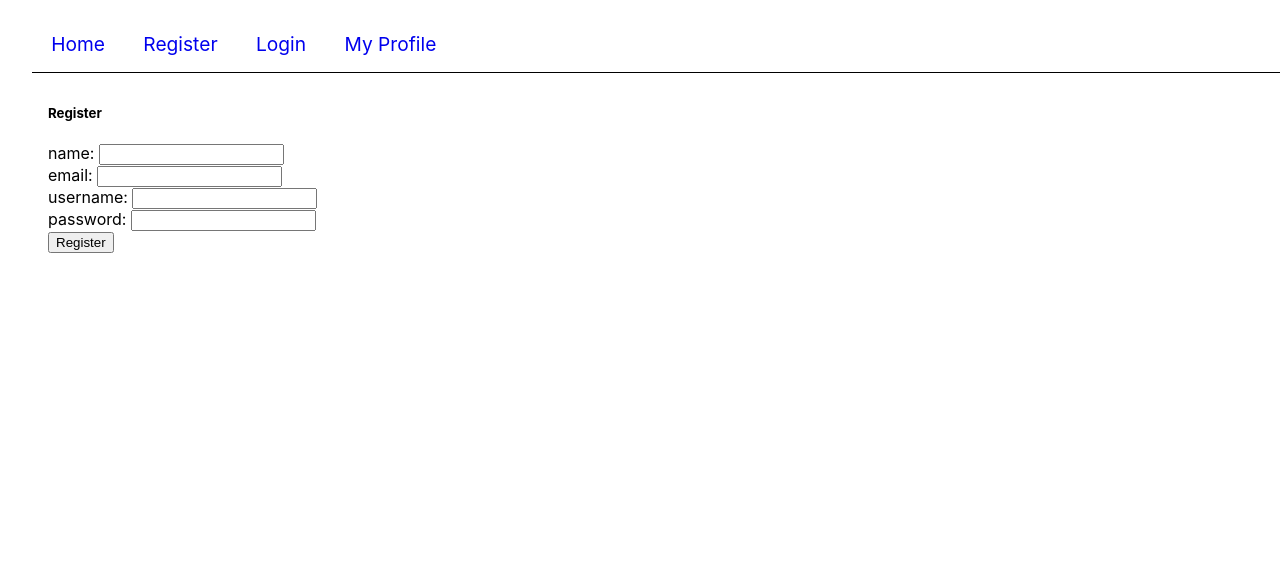
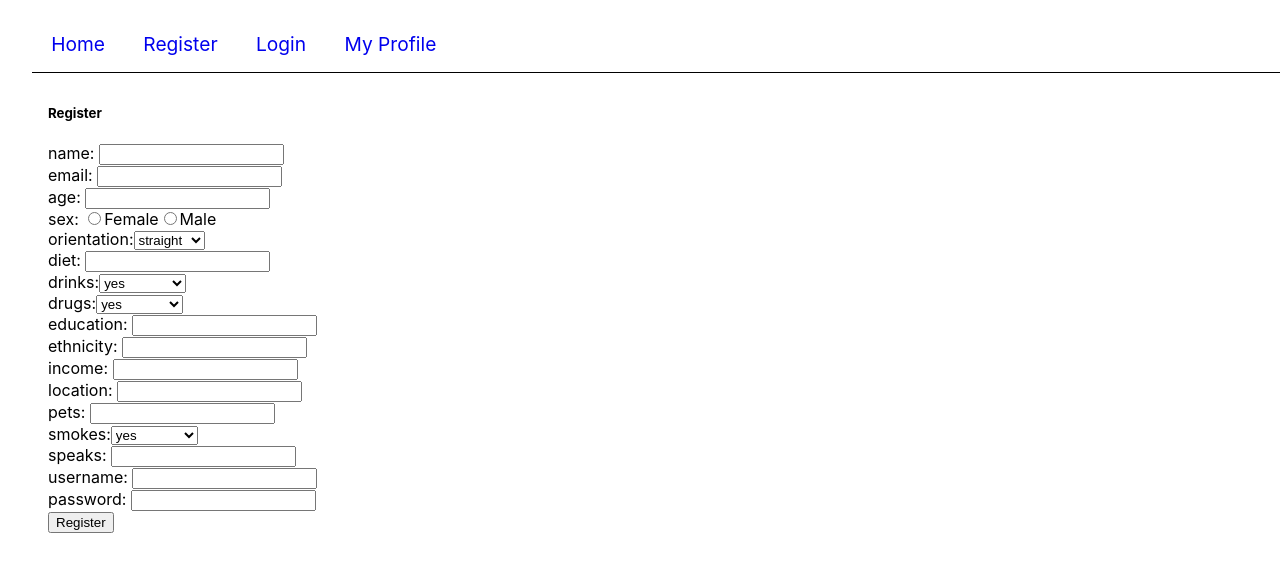
Before and after one commit to jashmerchant/aws-roommate-finder, a React (Create React App) app in the folder frontend/: page /register in a window 1280 px wide. Shown: the top 572 px of the page. Built offline with nearby package versions, Linux system fonts and the light colour scheme; the HTML template or start-up script is replaced by a standard one.

Commit message:
Add more user attributes

```diff
--- a/frontend/src/App.js
+++ b/frontend/src/App.js
@@ -7,6 +7,7 @@ import MyProfile from "./MyProfile"
 // import PremiumContent from "./PremiumContent"
 import { getUser, getToken, setUserSession, resetUserSession } from './service/AuthService'
 import axios from 'axios';
+import NotFound from './NotFound';
 
 const verifyTokenUrl = "https://lqjgcqa4lf.execute-api.us-east-1.amazonaws.com/prod/verify"
 
@@ -53,6 +54,7 @@ function App() {
             <Route path="/register" element={<Register />} />
             {/* <Route path="/premium-content" element={<PremiumContent />} /> */}
             <Route path="/my-profile" element={<MyProfile />} />
+            <Route path="*" element={<NotFound />} />
           </Routes>
         </div>
       </BrowserRouter>
--- a/frontend/src/Home.js
+++ b/frontend/src/Home.js
@@ -1,10 +1,11 @@
-import React, { useEffect } from 'react';
+import React, { useEffect, useState } from 'react';
 import { useNavigate } from 'react-router-dom';
 import { getUser, resetUserSession } from './service/AuthService'
 
 const Home = () => {
     const navigate = useNavigate();
     const user = getUser();
+    const [searchUser, setUser] = useState('');
     const name = user !== 'undefined' && user ? user.name : '';
 
     useEffect(() => {
@@ -12,14 +13,29 @@ const Home = () => {
             navigate("/login")
         }
     }, [user])
+
     const logoutHandler = () => {
         resetUserSession();
         navigate('/login');
     }
+
+    const submitHandler = (event) => {
+        event.preventDefault();
+        if (searchUser.trim() === '') {
+            return;
+        }
+    }
+
     if (user) {
         return (
             <div>
                 Hello {name}! You have been logged in! <br />
+
+                <form onSubmit={submitHandler}>
+                    Search Users: <input type="text" value={searchUser} onChange={event => setUser(event.target.value)} />
+                    <input type="submit" value="Search" />
+                </form>
+
                 <input type="button" value="Logout" onClick={logoutHandler} />
             </div>
         )
--- a/frontend/src/Login.js
+++ b/frontend/src/Login.js
@@ -34,6 +34,7 @@ const Login = (props) => {
             password: password
         }
         axios.post(loginUrl, requestBody).then((response) => {
+            console.log(response.data.user)
             setUserSession(response.data.user, response.data.token);
             // props.history.push('/premium-content');
             navigate('/');
--- a/frontend/src/MyProfile.js
+++ b/frontend/src/MyProfile.js
@@ -9,6 +9,19 @@ const MyProfile = () => {
     const name = user !== 'undefined' && user ? user.name : '';
     const username = user !== 'undefined' && user ? user.username : '';
     const email = user !== 'undefined' && user ? user.email : '';
+    const age = user !== 'undefined' && user ? user.age : '';
+    const sex = user !== 'undefined' && user ? user.sex : '';
+    const orientation = user !== 'undefined' && user ? user.orientation : '';
+    const diet = user !== 'undefined' && user ? user.diet : '';
+    const drinks = user !== 'undefined' && user ? user.drinks : '';
+    const drugs = user !== 'undefined' && user ? user.drugs : '';
+    const education = user !== 'undefined' && user ? user.education : '';
+    const ethnicity = user !== 'undefined' && user ? user.ethnicity : '';
+    const income = user !== 'undefined' && user ? user.income : '';
+    const location = user !== 'undefined' && user ? user.location : '';
+    const pets = user !== 'undefined' && user ? user.pets : '';
+    const smokes = user !== 'undefined' && user ? user.smokes : '';
+    const speaks = user !== 'undefined' && user ? user.speaks : '';
 
     useEffect(() => {
         if (!user) {
@@ -21,7 +34,20 @@ const MyProfile = () => {
             <div>
                 Name: {name} <br />
                 Username: {username} <br />
-                Email: {email}
+                Email: {email} <br />
+                Age: {age} <br />
+                Sex: {sex} <br />
+                Orientation: {orientation} <br />
+                Diet: {diet} <br />
+                Drinks: {drinks} <br />
+                Drugs: {drugs} <br />
+                Education: {education} <br />
+                Ethnicity: {ethnicity} <br />
+                Income: {income} <br />
+                Location: {location} <br />
+                Pets: {pets} <br />
+                Smokes: {smokes} <br />
+                Speaks: {speaks} <br />
             </div >
         )
     }
--- /dev/null
+++ b/frontend/src/NotFound.js
@@ -0,0 +1,9 @@
+import React from 'react'
+
+const NotFound = () => {
+    return (
+        <div>Page not found</div>
+    )
+}
+
+export default NotFound
--- a/frontend/src/Register.js
+++ b/frontend/src/Register.js
@@ -22,10 +22,21 @@ const Register = () => {
     }, [user])
 
     const submitHandler = (event) => {
+
+        const isEmpty = (element) => {
+            return (!element.value.trim() || element.value.trim() === "")
+        }
+
         event.preventDefault();
         if (username.trim() === '' || email.trim() === '' || name.trim() === '' || password.trim() === '') {
             setMessage('All fields required');
             return;
+        }
+        for (let ele of event.target.elements) {
+            if (isEmpty(ele)) {
+                setMessage('All fields required')
+                return;
+            }
         }
 
 
@@ -34,7 +45,12 @@ const Register = () => {
             username: username,
             email: email,
             name: name,
-            password: password
+            password: password,
+        }
+        for (let ele of event.target.elements) {
+            if (ele.name !== "") {
+                requestBody[ele.name] = ele.value
+            }
         }
         axios.post(registerUrl, requestBody).then(response => {
             setMessage('Registeration succesful');
@@ -53,6 +69,39 @@ const Register = () => {
                 <h5>Register</h5>
                 name: <input type="text" value={name} onChange={event => setName(event.target.value)} /> <br />
                 email: <input type="email" value={email} onChange={event => setEmail(event.target.value)} /> <br />
+                age: <input type="number" name='age' /> <br />
+                sex: <input type="radio" value="female" name='sex' />Female
+                <input type="radio" value="male" name='sex' />Male<br />
+                orientation:
+                <select name="orientation">
+                    <option value="straight">straight</option>
+                    <option value="bisexual">bisexual</option>
+                </select><br />
+                diet: <input type="text" name="diet" /> <br />
+                drinks:
+                <select name='drinks'>
+                    <option value="yes">yes</option>
+                    <option value="no">no</option>
+                    <option value="sometimes">sometimes</option>
+                </select><br />
+                drugs:
+                <select name="drugs">
+                    <option value="yes">yes</option>
+                    <option value="no">no</option>
+                    <option value="sometimes">sometimes</option>
+                </select><br />
+                education: <input type="text" name="education" /> <br />
+                ethnicity: <input type="text" name="ethnicity" /> <br />
+                income: <input type="text" name="income" /> <br />
+                location: <input type="text" name="location" /> <br />
+                pets: <input type="text" name="pets" /> <br />
+                smokes:
+                <select name="smokes">
+                    <option value="yes">yes</option>
+                    <option value="no">no</option>
+                    <option value="sometimes">sometimes</option>
+                </select><br />
+                speaks: <input type="text" name="speaks" /> <br />
                 username: <input type="text" value={username} onChange={event => setUsername(event.target.value)} /> <br />
                 password: <input type="password" value={password} onChange={event => setPassword(event.target.value)} /> <br />
                 <input type="submit" value="Register" />
```
